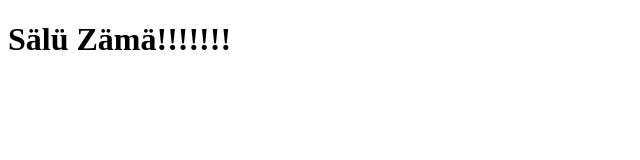
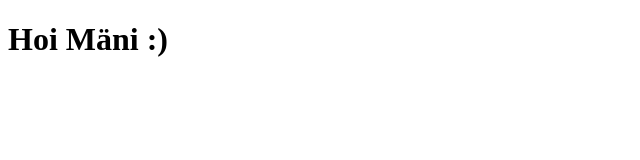
Before and after one commit to Simu3000/Simu3000.github.io, a plain HTML site: page index.html in a window 1280 px wide. Shown: the whole page, without its empty margins (0-640 px from the left). Drawn offline with Linux system fonts and the light colour scheme.

Commit message:
änderung4

```diff
--- a/index.html
+++ b/index.html
@@ -12,7 +12,7 @@
 
 <body>
 
-<h1>Sälü Zämä!!!!!!!</h1>
+<h1>Hoi Mäni :)</h1>
 
 </body>
 </html>
```
